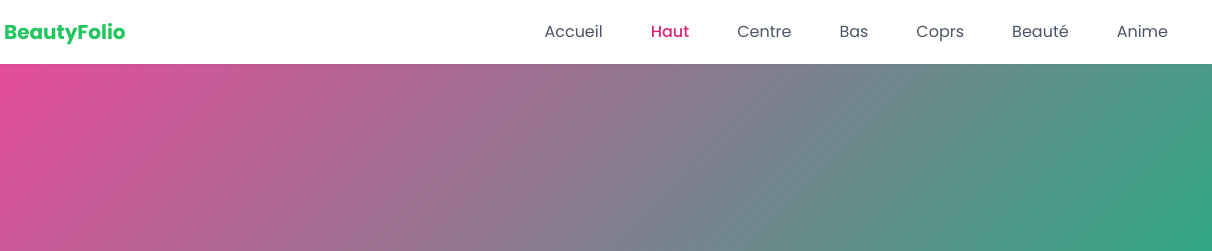
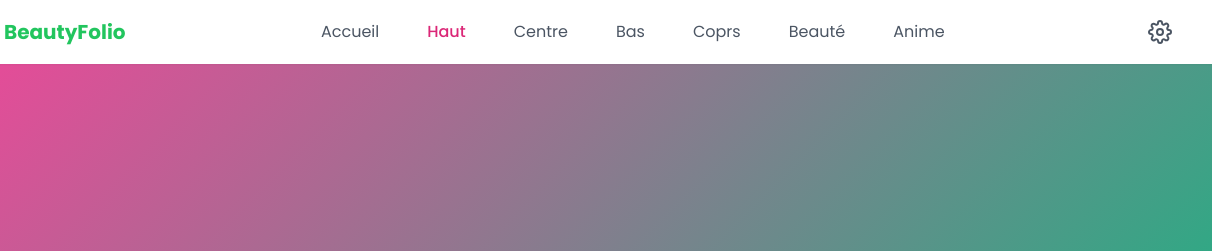
Before and after one commit to Reinefolak/Beauty_Folio, a plain HTML site: page haut.html in a window 1280 px wide. Shown: the top 251 px of the page, 68-1280 px from the left. Drawn offline with nearby package versions, Linux system fonts and the light colour scheme.

Commit message:
modification of file haut.html

```diff
--- a/haut.html
+++ b/haut.html
@@ -53,6 +53,9 @@
           <a href="beaute.html" class="text-gray-600 hover:text-pink-500 px-3 py-2">Beauté</a>
           <a href="anime.html" class="text-gray-600 hover:text-pink-500 px-3 py-2">Anime</a>
         </div>
+         <button class="p-2 text-gray-600 hover:text-pink-500">
+          <i data-feather="settings"></i>
+        </button>
       </div>
     </div>
   </nav>
```
